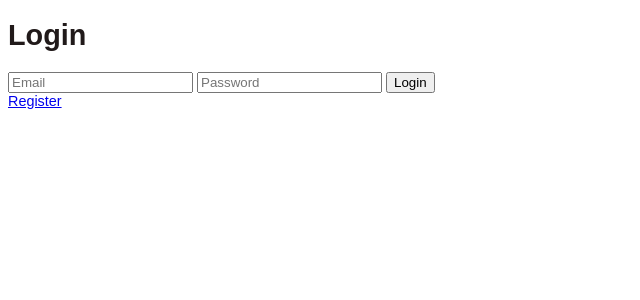
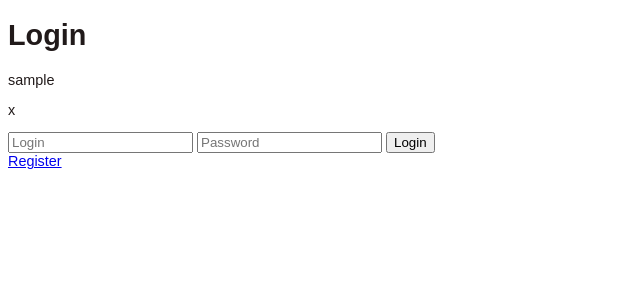
Before and after one commit to DivinytyToffee/pythonProject, a Flask app: template templates/login.html in a window 1280 px wide. Shown: the part 24-324 px from the top of the page, without its empty margins (0-640 px from the left). Run offline with Flask 2, Linux system fonts and the light colour scheme; the template is opened without the code that fills it: values that come from a table or form of the project are taken from there, most other values are stand-ins (such as "Sample title", 1, 10 or a date in 2020).

Commit message:
Outputed login and pass

```diff
--- a/create.py
+++ b/create.py
@@ -1,4 +1,4 @@
-from main import db, User, Item
+from main import db, User, Item, session
 
 db.create_all()
 # us = User(password='123456', email='step@sa.com',
--- a/main.py
+++ b/main.py
@@ -1,3 +1,6 @@
+import random
+import string
+
 from flask import Flask, render_template, request, redirect, session, url_for
 from flask_sqlalchemy import SQLAlchemy
 from flask_login import UserMixin, login_user, LoginManager, login_required, logout_user
@@ -24,6 +27,7 @@ def load_user(user_id):
 
 class User(db.Model, UserMixin):
     id = db.Column(db.Integer, primary_key=True)
+    login = db.Column(db.String(26), nullable=False, unique=True)
     password = db.Column(db.Text(), nullable=False)
     email = db.Column(db.String(128), nullable=False, unique=True)
     firstName = db.Column(db.String(26), nullable=True)
@@ -61,8 +65,8 @@ class RegisterForm(FlaskForm):
 
 
 class LoginForm(FlaskForm):
-    email = StringField(validators=[InputRequired(), Length(min=4, max=128)],
-                        render_kw={'placeholder': 'Email'})
+    login = StringField(validators=[InputRequired(), Length(min=4, max=26)],
+                        render_kw={'placeholder': 'Login'})
     password = PasswordField(validators=[InputRequired(), Length(min=4, max=20)],
                              render_kw={'placeholder': 'Password'})
     submit = SubmitField('Login')
@@ -89,7 +93,6 @@ def add_product_to_cart():
 
         all_total_price = 0
         all_total_quantity = 0
-        kia
 
         session.modified = True
         if kia in session:
@@ -180,13 +183,14 @@ def add_product():
 def login():
     form = LoginForm()
     if form.validate_on_submit():
-        user = User.query.filter_by(email=form.email.data).first()
+        user = User.query.filter_by(login=form.login.data).first()
         if user and bcrypt.check_password_hash(user.password, form.password.data):
             login_user(user)
             if session.get(get_cart_key()):
                 return redirect(url_for('order'))
             return redirect(url_for('index'))
-    return render_template('login.html', form=form)
+    return render_template('login.html', form=form, login=request.values.get('login'),
+                           password=request.values.get('password'))
 
 
 @app.route('/logout', methods=['POST', 'GET'])
@@ -201,11 +205,13 @@ def register():
 
     if form.validate_on_submit():
         hash_pass = bcrypt.generate_password_hash(form.password.data)
-        new_user = User(email=form.email.data, password=hash_pass,
+        rand_str = "".join(random.SystemRandom().choice(string.ascii_letters + string.digits) for _ in range(10))
+        login = f'{form.email.data.split("@")[0]}_{rand_str}'
+        new_user = User(email=form.email.data, password=hash_pass, login=login,
                         lastName=form.lastName.data, firstName=form.firstName.data)
         db.session.add(new_user)
         db.session.commit()
-        return redirect(url_for('login'))
+        return redirect(url_for('login', login=login, password=form.password.data))
     return render_template('register.html', form=form)
 
 
@@ -235,8 +241,9 @@ def get_login_details():
     kia = get_cart_key()
     if session.get('_user_id'):
         user = User.query.filter_by(id=int(session.get('_user_id'))).first()
-        logged_in = True
-        first_name = user.firstName
+        if user:
+            logged_in = True
+            first_name = user.firstName
     return logged_in, first_name, kia
 
 
--- a/templates/login.html
+++ b/templates/login.html
@@ -10,9 +10,13 @@
     <h1>
       Login
     </h1>
+    {% if login %}
+        <p>{{ login }}</p>
+        <p>{{ password }}</p>
+    {% endif %}
     <form method="post" action="">
         {{ form.hidden_tag() }}
-        {{ form.email }}
+        {{ form.login }}
         {{ form.password }}
         {{ form.submit }}
     </form>
```
Also changed, not shown: shop.db.
